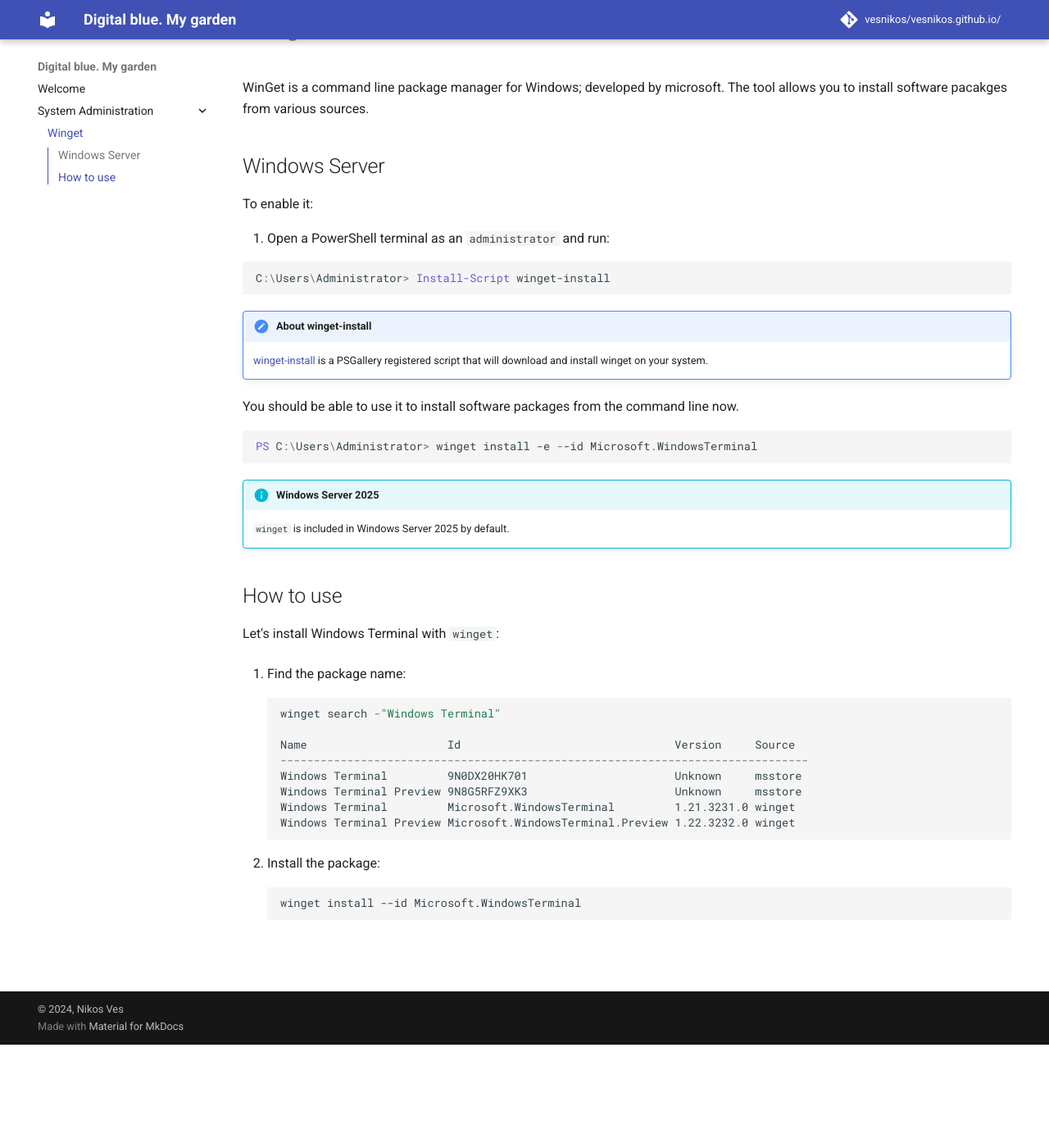
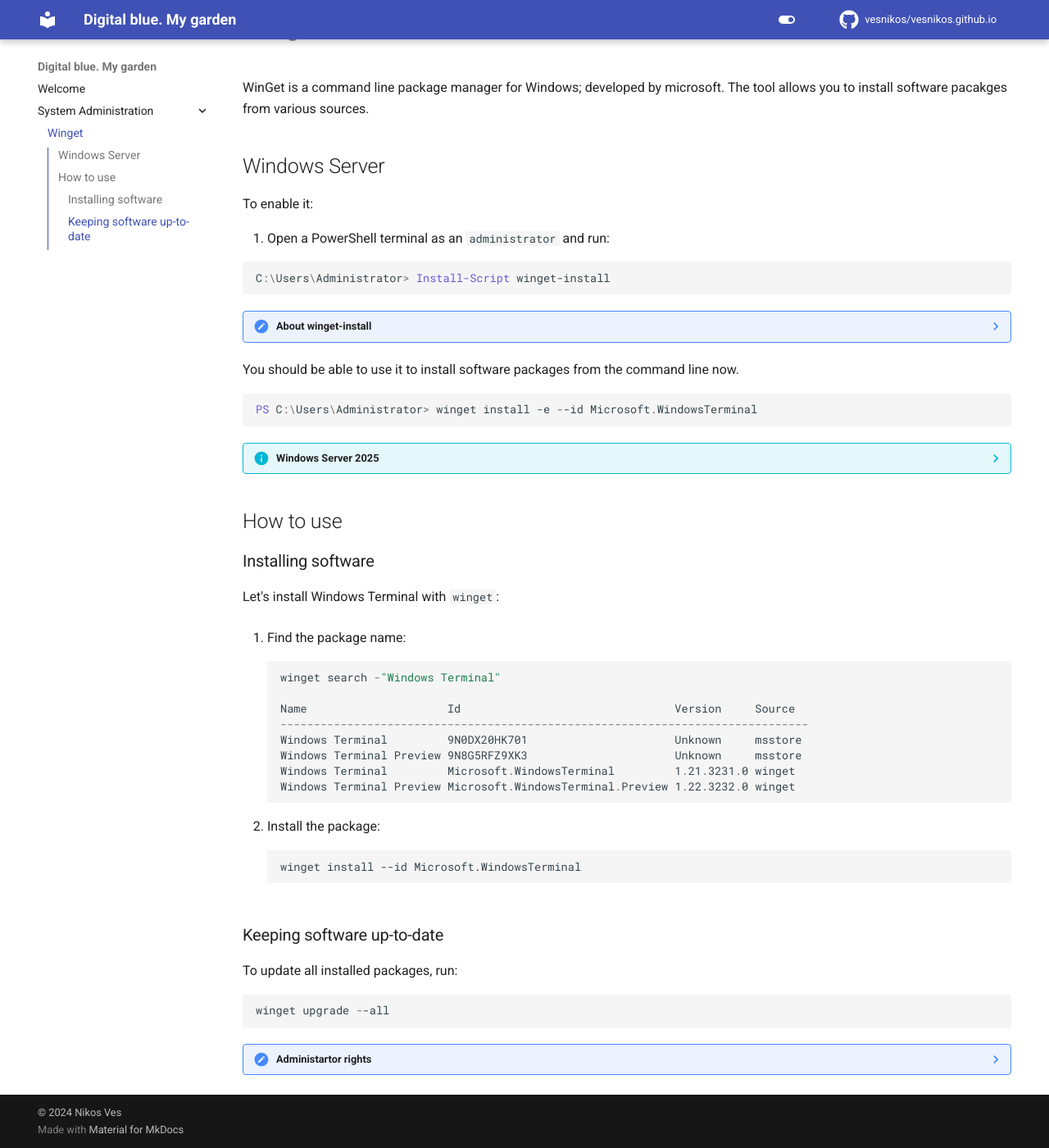
Before and after one commit to vesnikos/vesnikos.github.io, an MkDocs documentation site: the page built from docs/System-Administration/Winget.md, in a window 1280 px wide and 1400 px high, scrolled down 126 px. Shown: the whole window at 82% size. Built offline with MkDocs 1.6.1 and Material for MkDocs 9.7.7, drawn with Linux system fonts in a browser that asks for light colours; comment, search, counter and statistics services are not loaded.

Commit message:
more winget content and mkdocs experiments

````diff
--- a/docs/System-Administration/Winget.md
+++ b/docs/System-Administration/Winget.md
@@ -18,7 +18,7 @@
 C:\Users\Administrator> Install-Script winget-install
 ```
 
-!!! note "About winget-install"
+??? note "About winget-install"
     [winget-install](http://bit.ly/winget-install) is a PSGallery registered script that will download and install winget on your system.
 
 
@@ -28,11 +28,11 @@
 PS C:\Users\Administrator> winget install -e --id Microsoft.WindowsTerminal
 ```
 
-!!! info "Windows Server 2025"
+??? info "Windows Server 2025"
     `winget` is included in Windows Server 2025 by default.
 
 ## How to use
-
+### Installing software
 Let's install Windows Terminal with `winget`:
 
 1. Find the package name:
@@ -51,3 +51,18 @@
 ```powershel
 winget install --id Microsoft.WindowsTerminal
 ```
+
+### Keeping software up-to-date
+
+To update all installed packages, run:
+
+```powershell
+winget upgrade --all
+```
+
+??? note annotate "Administartor rights"
+    If you're on windows 11 24H2 version or higher, you can run the above command with `sudo` to avoid any UAC prompts.
+
+
+    If you are on an older version of windows, you can install `gsudo`(1) to achieve the same effect.
+1. winget install --id gerardog.gsudo
--- a/mkdocs.yml
+++ b/mkdocs.yml
@@ -1,22 +1,37 @@
 # yaml-language-server: $schema=https://squidfunk.github.io/mkdocs-material/schema.json
 site_name: Digital blue. My garden
-repo_url: https://github.com/vesnikos/vesnikos.github.io/
-repo_name: vesnikos/vesnikos.github.io/
-copyright: © 2024, Nikos Ves
+repo_url: https://github.com/vesnikos/vesnikos.github.io
+repo_name: vesnikos/vesnikos.github.io
+copyright: © 2024 Nikos Ves
 markdown_extensions:
   - footnotes
   - admonition
   - pymdownx.details
   - pymdownx.superfences
+  - attr_list
+  - md_in_html
 plugins:
   - tags
 theme:
- name: material
- language: en
- features:
-  - navigation.indexes
-  - toc.integrate
-  - navigation.top
+  icon:
+    repo: fontawesome/brands/github
+  palette:
+    - scheme: default
+      media: "(prefers-color-scheme: light)"
+      toggle:
+        icon: material/toggle-switch
+        name: Switch to dark mode
+    - scheme: slate
+      media: "(prefers-color-scheme: dark)"
+      toggle:
+        icon: material/toggle-switch-off-outline
+        name: Switch to light mode
+  name: material
+  language: en
+  features:
+    - navigation.indexes
+    - toc.integrate
+    - navigation.top
 validation:
   anchors: warn
   omitted_files: warn
````
